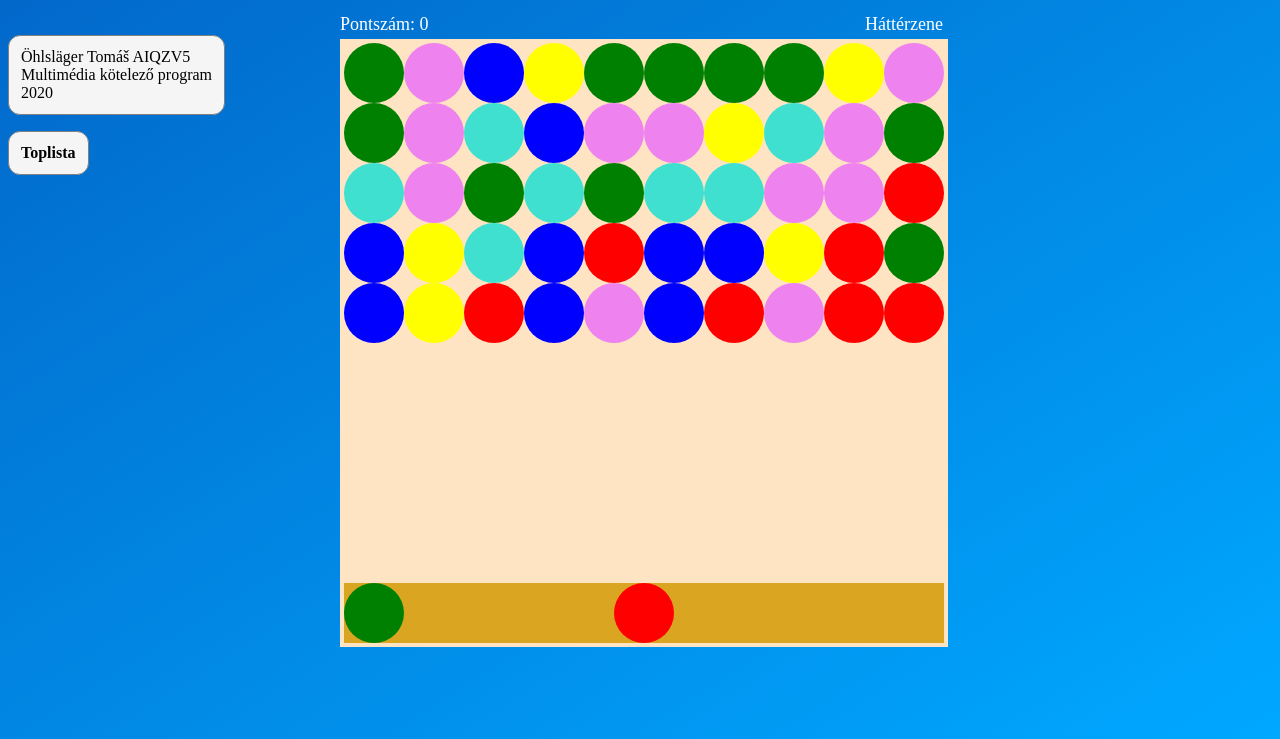
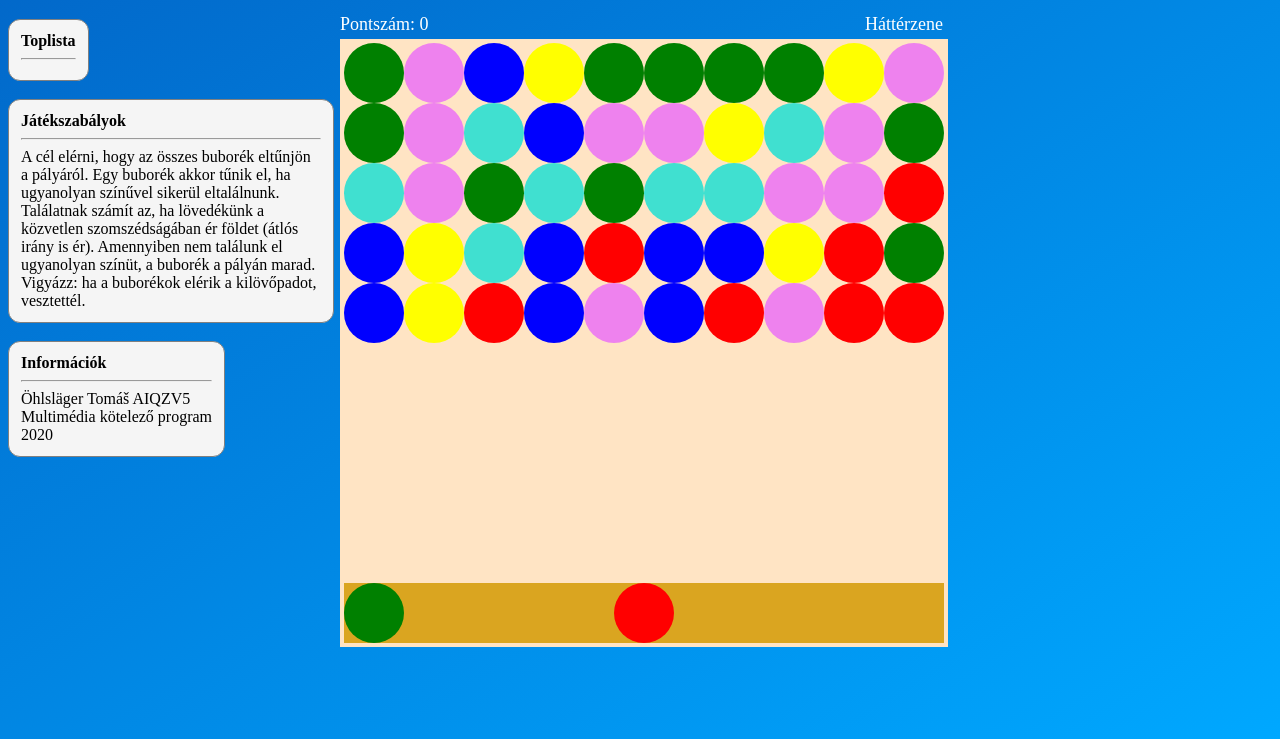
Before and after one commit to TomiOhl/multi-bubbleshooter, a plain HTML site: page index.html in a window 1280 px wide. Shown: the part 61-800 px from the top of the page. Drawn offline with nearby package versions, Linux system fonts and the light colour scheme.

Commit message:
Hang bugfix, jatekszabalyok, kozmetika

```diff
--- a/index.html
+++ b/index.html
@@ -9,14 +9,25 @@
     </head>
     <body>
         <h1>Bubble shooter</h1>
-        <p class="personal-card">
-            Öhlsläger Tomáš AIQZV5<br>
-            Multimédia kötelező program<br>
-            2020<br>
-        </p><br>
-        <div class="personal-card">
-            <b>Toplista</b><br>
+		<div class="personal-card">
+            <b>Toplista</b><br><hr>
             <span id="toplist"></span>
+        </div><br>
+		<br>
+        <div class="personal-card uniformwidth">
+            <b>Játékszabályok</b><br><hr>
+            <span>A cél elérni, hogy az összes buborék eltűnjön a pályáról.
+				Egy buborék akkor tűnik el, ha ugyanolyan színűvel sikerül eltalálnunk.
+				Találatnak számít az, ha lövedékünk a közvetlen szomszédságában ér földet (átlós irány is ér).
+				Amennyiben nem találunk el ugyanolyan színüt, a buborék a pályán marad.
+				Vigyázz: ha a buborékok elérik a kilövőpadot, vesztettél.</span>
+        </div><br>
+		<br>
+		<div class="personal-card">
+			<b>Információk</b><br><hr>
+			Öhlsläger Tomáš AIQZV5<br>
+			Multimédia kötelező program<br>
+			2020<br>
         </div>
 
         <div id="scorediv">Pontszám: <span id="score">0</span></div>
--- a/script.js
+++ b/script.js
@@ -299,12 +299,16 @@ function checkIfGameOver() {
         name = prompt('Nyertél! Add meg a neved:', 'Nyertes');
         bgMusic.pause();
         $('#music').css({color: 'white'});
+		popSound.pause();
+		popSound2.pause();
         winAudio.play();
     }
     // vesztes: ha kerul golyo az also sorba is
     for(let i = 80; i<=89; i++) {
         if (bubbleList[i] != undefined) {
             bgMusic.pause();
+			popSound.pause();
+			popSound2.pause();
             $('#music').css({color: 'white'});
             lostAudio.play();
             name = prompt('Vesztettél! Add meg a neved:', 'Vesztes');
--- a/style.css
+++ b/style.css
@@ -74,3 +74,6 @@ body {
 .personal-card:hover {
     box-shadow: 0 6px 6px 0 #3029299a;
 }
+.uniformwidth {
+    width: 300px;
+}
```
